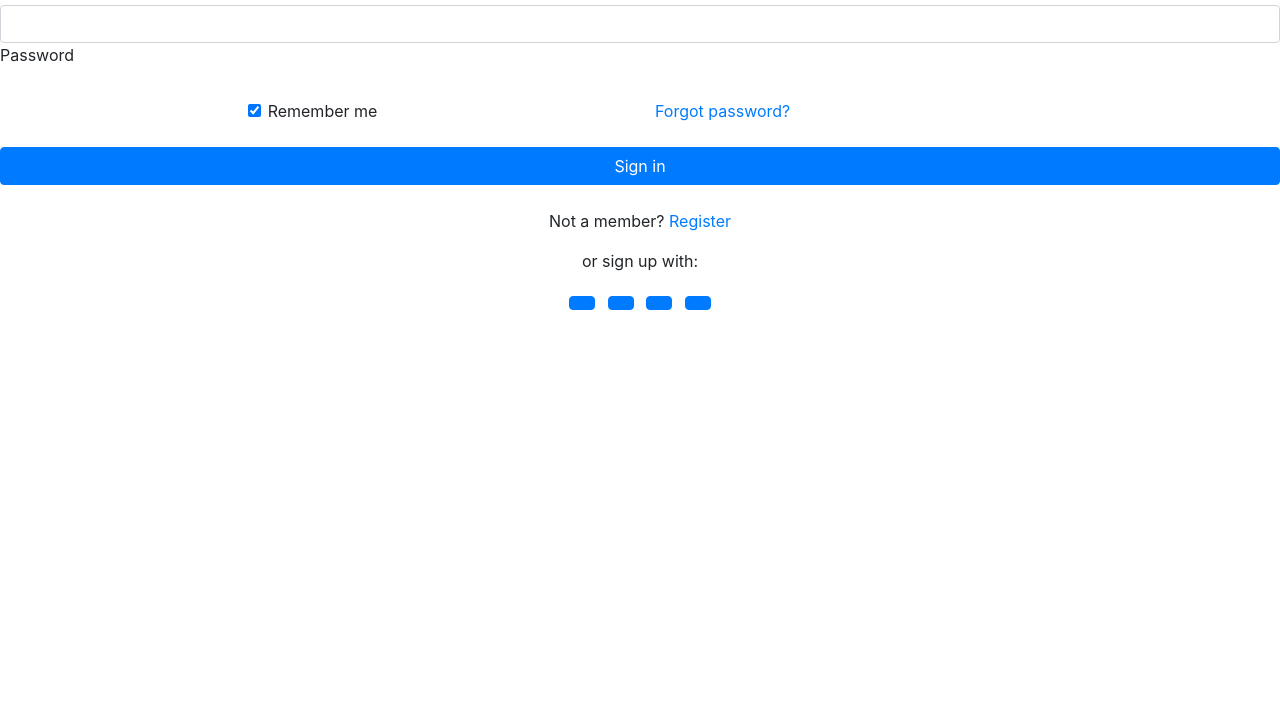
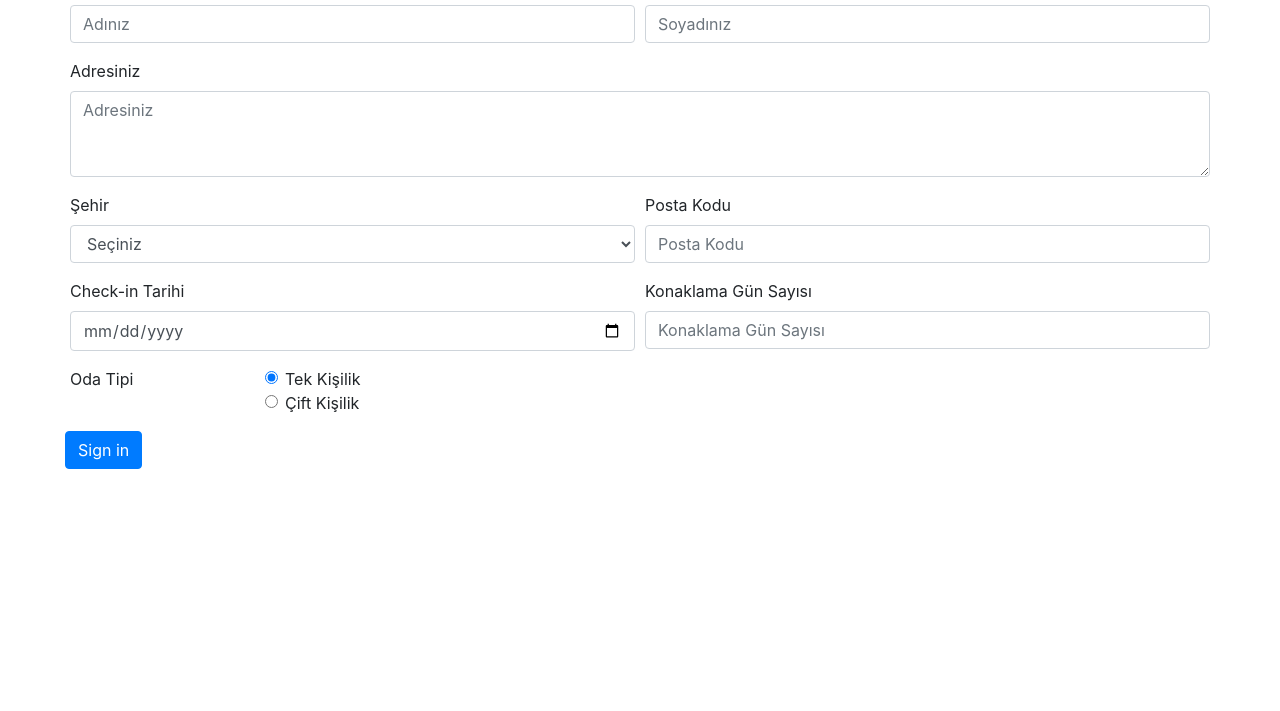
Before and after one commit to BTAkademi-Frontend-31Temmuz/HW-3, a plain HTML site: page artin/reservation.html in a window 1280 px wide. Shown: the part 89-800 px from the top of the page. Drawn offline with nearby package versions, Linux system fonts and the light colour scheme.

Commit message:
Add form parameters

```diff
--- a/artin/reservation.html
+++ b/artin/reservation.html
@@ -8,67 +8,175 @@
     <!-- Bootstrap CSS -->
     <link rel="stylesheet" href="https://maxcdn.bootstrapcdn.com/bootstrap/4.0.0/css/bootstrap.min.css" integrity="sha384-Gn5384xqQ1aoWXA+058RXPxPg6fy4IWvTNh0E263XmFcJlSAwiGgFAW/dAiS6JXm" crossorigin="anonymous">
 
-    <title>Hello, world!</title>
+    <title>Hotel Reservation Form</title>
   </head>
   <body>
+    <div class="container" style="padding: 20px 0 20px 0;">
+
 <form action="/success.html">
-    <!-- Email input -->
-    <div class="form-outline mb-4">
-      <input type="email" id="form2Example1" class="form-control" />
-      <label class="form-label" for="form2Example1">Email address</label>
+
+    <h3>Hotel Reservation Form</h3>
+
+    <div class="form-row">
+        <div class="form-group col-md-6">
+          <label for="ad">Adınız</label>
+          <input type="text" class="form-control" id="ad" placeholder="Adınız" required>
+        </div>
+        <div class="form-group col-md-6">
+          <label for="soyad">Soyadınız</label>
+          <input type="text" class="form-control" id="soyad" placeholder="Soyadınız" required>
+        </div>
     </div>
 
-    <!-- Password input -->
-    <div class="form-outline mb-4">
-      <input type="password" id="form2Example2" class="form-control" />
-      <label class="form-label" for="form2Example2">Password</label>
-    </div>
+      <div class="form-group">
+        <label for="adres">Adresiniz</label>
+        <textarea class="form-control" id="adres" rows="3" placeholder="Adresiniz" required></textarea>
+      </div>
 
-    <!-- 2 column grid layout for inline styling -->
-    <div class="row mb-4">
-      <div class="col d-flex justify-content-center">
-        <!-- Checkbox -->
-        <div class="form-check">
-          <input
-            class="form-check-input"
-            type="checkbox"
-            value=""
-            id="form2Example3"
-            checked
-          />
-          <label class="form-check-label" for="form2Example3"> Remember me </label>
+
+      <div class="form-row">
+        <div class="form-group col-md-6">
+          <label for="inputCity">Şehir</label>
+          <select class="form-control" name="Sehir" required>
+            <option value="0">Seçiniz</option>
+            <option value="1">Adana</option>
+            <option value="2">Adıyaman</option>
+            <option value="3">Afyonkarahisar</option>
+            <option value="4">Ağrı</option>
+            <option value="5">Amasya</option>
+            <option value="6">Ankara</option>
+            <option value="7">Antalya</option>
+            <option value="8">Artvin</option>
+            <option value="9">Aydın</option>
+            <option value="10">Balıkesir</option>
+            <option value="11">Bilecik</option>
+            <option value="12">Bingöl</option>
+            <option value="13">Bitlis</option>
+            <option value="14">Bolu</option>
+            <option value="15">Burdur</option>
+            <option value="16">Bursa</option>
+            <option value="17">Çanakkale</option>
+            <option value="18">Çankırı</option>
+            <option value="19">Çorum</option>
+            <option value="20">Denizli</option>
+            <option value="21">Diyarbakır</option>
+            <option value="22">Edirne</option>
+            <option value="23">Elazığ</option>
+            <option value="24">Erzincan</option>
+            <option value="25">Erzurum</option>
+            <option value="26">Eskişehir</option>
+            <option value="27">Gaziantep</option>
+            <option value="28">Giresun</option>
+            <option value="29">Gümüşhane</option>
+            <option value="30">Hakkâri</option>
+            <option value="31">Hatay</option>
+            <option value="32">Isparta</option>
+            <option value="33">Mersin</option>
+            <option value="34">İstanbul</option>
+            <option value="35">İzmir</option>
+            <option value="36">Kars</option>
+            <option value="37">Kastamonu</option>
+            <option value="38">Kayseri</option>
+            <option value="39">Kırklareli</option>
+            <option value="40">Kırşehir</option>
+            <option value="41">Kocaeli</option>
+            <option value="42">Konya</option>
+            <option value="43">Kütahya</option>
+            <option value="44">Malatya</option>
+            <option value="45">Manisa</option>
+            <option value="46">Kahramanmaraş</option>
+            <option value="47">Mardin</option>
+            <option value="48">Muğla</option>
+            <option value="49">Muş</option>
+            <option value="50">Nevşehir</option>
+            <option value="51">Niğde</option>
+            <option value="52">Ordu</option>
+            <option value="53">Rize</option>
+            <option value="54">Sakarya</option>
+            <option value="55">Samsun</option>
+            <option value="56">Siirt</option>
+            <option value="57">Sinop</option>
+            <option value="58">Sivas</option>
+            <option value="59">Tekirdağ</option>
+            <option value="60">Tokat</option>
+            <option value="61">Trabzon</option>
+            <option value="62">Tunceli</option>
+            <option value="63">Şanlıurfa</option>
+            <option value="64">Uşak</option>
+            <option value="65">Van</option>
+            <option value="66">Yozgat</option>
+            <option value="67">Zonguldak</option>
+            <option value="68">Aksaray</option>
+            <option value="69">Bayburt</option>
+            <option value="70">Karaman</option>
+            <option value="71">Kırıkkale</option>
+            <option value="72">Batman</option>
+            <option value="73">Şırnak</option>
+            <option value="74">Bartın</option>
+            <option value="75">Ardahan</option>
+            <option value="76">Iğdır</option>
+            <option value="77">Yalova</option>
+            <option value="78">Karabük</option>
+            <option value="79">Kilis</option>
+            <option value="80">Osmaniye</option>
+            <option value="81">Düzce</option>
+        </select>
+        </div>
+        <div class="form-group col-md-6">
+          <label for="inputZip">Posta Kodu</label>
+          <input type="text" class="form-control" placeholder="Posta Kodu" id="inputZip" required>
         </div>
       </div>
 
-      <div class="col">
-        <!-- Simple link -->
-        <a href="#!">Forgot password?</a>
+
+       <div class="form-row">
+        <div class="form-group col-md-6">
+          <label for="tarih">Check-in Tarihi</label>
+          <input type="date" class="form-control" id="tarih" placeholder="Check-in Tarihi" required>
+        </div>
+        <div class="form-group col-md-6">
+          <label for="gun">Konaklama Gün Sayısı</label>
+          <input type="number" min="1" class="form-control" id="gun" placeholder="Konaklama Gün Sayısı" required>
+        </div>
       </div>
-    </div>
 
-    <!-- Submit button -->
-    <button type="submit" class="btn btn-primary btn-block mb-4">Sign in</button>
 
-    <!-- Register buttons -->
-    <div class="text-center">
-      <p>Not a member? <a href="#!">Register</a></p>
-      <p>or sign up with:</p>
-      <button type="button" class="btn btn-primary btn-floating mx-1">
-        <i class="fab fa-facebook-f"></i>
-      </button>
 
-      <button type="button" class="btn btn-primary btn-floating mx-1">
-        <i class="fab fa-google"></i>
-      </button>
+         <fieldset class="form-group">
+                <div class="row">
+                  <legend class="col-form-label col-sm-2 pt-0">Oda Tipi</legend>
+                  <div class="col-sm-10">
+                    <div class="form-check">
+                      <input class="form-check-input" type="radio" name="odatipi" id="gridRadios1" value="1" checked>
+                      <label class="form-check-label">
+                        Tek Kişilik
+                      </label>
+                    </div>
+                    <div class="form-check">
+                      <input class="form-check-input" type="radio" name="odatipi" id="gridRadios2" value="2">
+                      <label class="form-check-label">
+                       Çift Kişilik
+                      </label>
+                    </div>
+                  </div>
+                </div>
+          </fieldset>
 
-      <button type="button" class="btn btn-primary btn-floating mx-1">
-        <i class="fab fa-twitter"></i>
-      </button>
+ <div class="form-row">
+      <button type="submit" class="btn btn-primary">Sign in</button>
+</div>
 
-      <button type="button" class="btn btn-primary btn-floating mx-1">
-        <i class="fab fa-github"></i>
-      </button>
-    </div>
+
   </form>
+
+  </div>
+
+
+
+   <script>
+        $('#datepicker').datepicker({
+            uiLibrary: 'bootstrap4'
+        });
+    </script>
   </body>
   </html>
```
Also changed, not shown: artin/success.html (+8 -3 lines).
